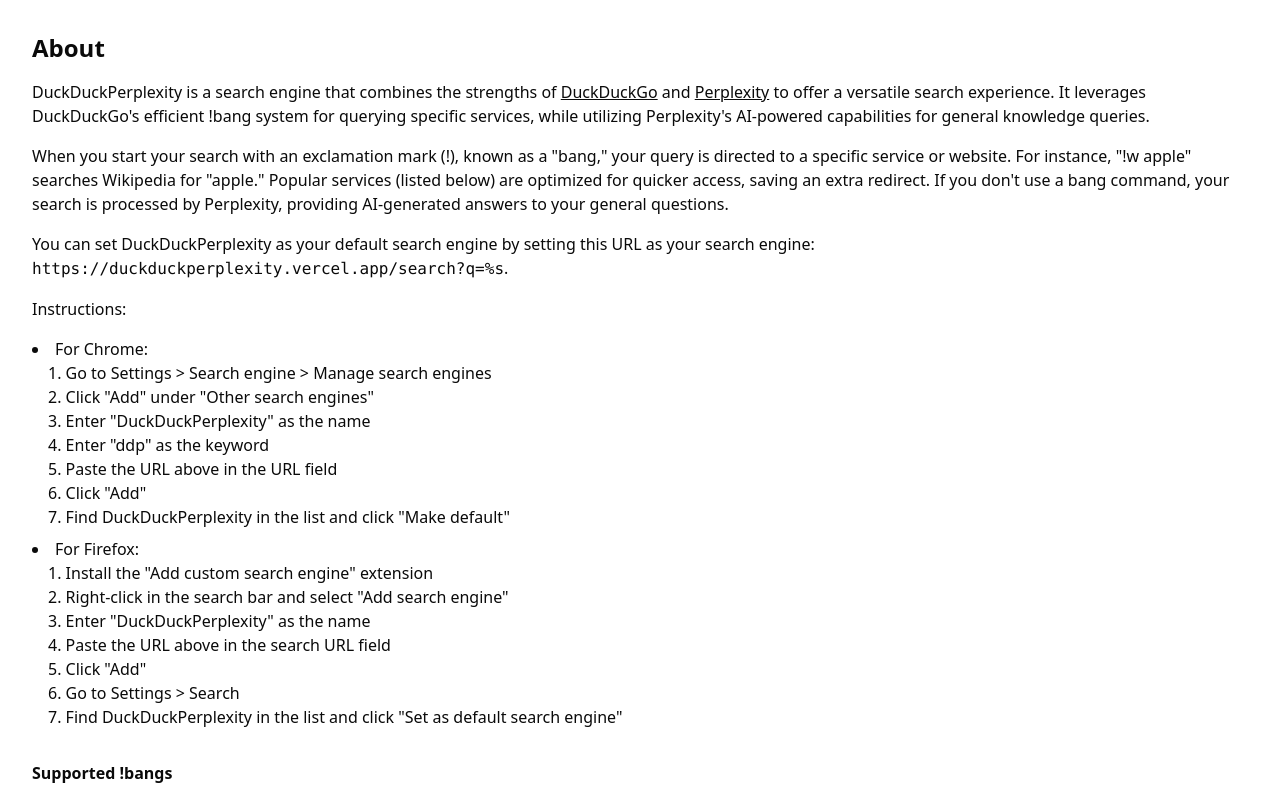
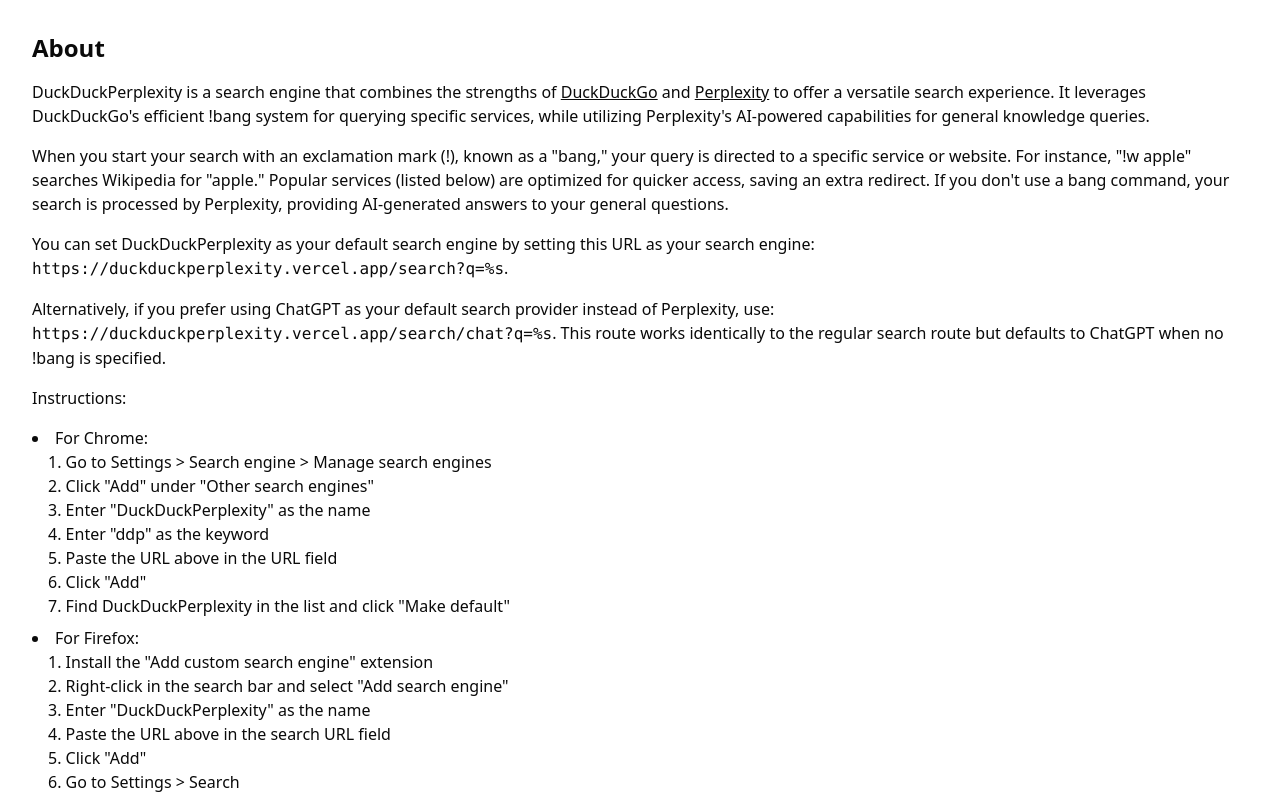
Before and after one commit to jamesondh/sidfreyxyz, a Next.js app: page /about in a window 1280 px wide. Shown: the top 798 px of the page. Built offline with nearby package versions, Linux system fonts and the light colour scheme.

Commit message:
default to chatgpt route

```diff
--- a/src/app/about/page.tsx
+++ b/src/app/about/page.tsx
@@ -41,6 +41,13 @@
           You can set DuckDuckPerplexity as your default search engine by
           setting this URL as your search engine:{" "}
           <code>https://duckduckperplexity.vercel.app/search?q=%s</code>.
+        </p>
+        <p>
+          Alternatively, if you prefer using ChatGPT as your default search
+          provider instead of Perplexity, use:{" "}
+          <code>https://duckduckperplexity.vercel.app/search/chat?q=%s</code>.
+          This route works identically to the regular search route but defaults
+          to ChatGPT when no !bang is specified.
         </p>
         <p>Instructions:</p>
         <ul className="list-disc list-inside space-y-2">
--- /dev/null
+++ b/src/app/search/chat/route.ts
@@ -0,0 +1,18 @@
+import { redirect } from "next/navigation";
+import { useBangs } from "@/utils";
+
+export async function GET(request: Request) {
+  const { searchParams } = new URL(request.url);
+  const query = searchParams.get("q");
+  if (!query) {
+    redirect("/404");
+  }
+
+  const bang = useBangs(query);
+
+  if (bang !== null) {
+    redirect(bang);
+  } else {
+    redirect(`https://chat.openai.com/?q=${encodeURIComponent(query)}`);
+  }
+}
```
